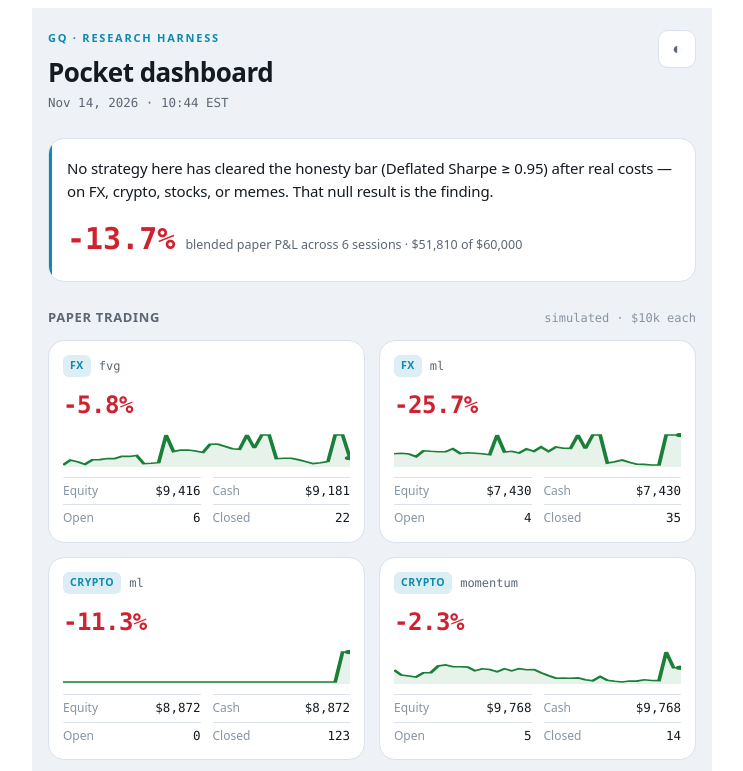
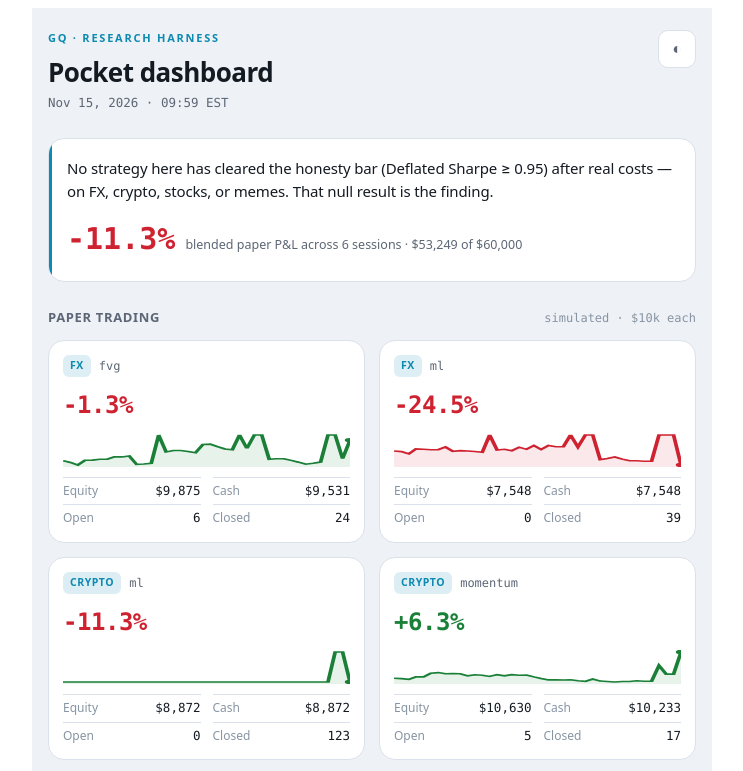
Before and after one commit to eugenewilliams2/gq-research-dashboard, a plain HTML site: page index.html in a window 1280 px wide. Shown: the top 771 px of the page, without its empty margins (268-1011 px from the left). Drawn offline with Linux system fonts and the light colour scheme.

Commit message:
dashboard: 2026-11-15T14:59:15Z

```diff
--- a/index.html
+++ b/index.html
@@ -105,7 +105,7 @@
     <div>
       <div class="eyebrow">GQ · Research Harness</div>
       <h1>Pocket dashboard</h1>
-      <div class="stamp">Nov 14, 2026 · 10:44 EST</div>
+      <div class="stamp">Nov 15, 2026 · 09:59 EST</div>
     </div>
     <button class="theme-btn" onclick="var r=document.documentElement;r.dataset.theme=(r.dataset.theme==='light'?'dark':'light');" aria-label="Toggle light and dark theme">◐</button>
   </div>
@@ -114,8 +114,8 @@
     <article class="card verdict">
       <div class="big">No strategy here has cleared the honesty bar (Deflated Sharpe ≥ 0.95) after real costs — on FX, crypto, stocks, or memes. That null result is the finding.</div>
       <div class="roll">
-        <span class="n neg">-13.7%</span>
-        <span class="sub">blended paper P&amp;L across 6 sessions · $51,810 of $60,000</span>
+        <span class="n neg">-11.3%</span>
+        <span class="sub">blended paper P&amp;L across 6 sessions · $53,249 of $60,000</span>
       </div>
     </article>
   </section>
@@ -129,13 +129,13 @@
           <span class="badge">FX</span>
           <span class="strat">fvg</span>
         </div>
-        <div class="pnl">-5.8%</div>
-        <div class="spark-wrap"><svg class="spark up" viewBox="0 0 120 34" preserveAspectRatio="none" aria-hidden="true"><polygon points="0,34 0.0,32.0 3.1,27.1 6.2,28.9 9.2,31.3 12.3,26.8 15.4,26.6 18.5,25.6 21.5,25.6 24.6,23.4 27.7,23.4 30.8,22.4 33.8,30.7 36.9,30.3 40.0,29.7 43.1,2.0 46.2,18.5 49.2,17.1 52.3,17.1 55.4,18.1 58.5,19.5 61.5,11.3 64.6,11.0 67.7,13.4 70.8,15.7 73.8,16.4 76.9,2.0 80.0,15.1 83.1,2.0 86.2,2.0 89.2,25.7 92.3,25.2 95.4,25.2 98.5,26.8 101.5,28.6 104.6,30.6 107.7,29.7 110.8,28.5 113.8,2.0 116.9,2.0 120.0,25.1 120,34" class="spark-fill"/><polyline points="0.0,32.0 3.1,27.1 6.2,28.9 9.2,31.3 12.3,26.8 15.4,26.6 18.5,25.6 21.5,25.6 24.6,23.4 27.7,23.4 30.8,22.4 33.8,30.7 36.9,30.3 40.0,29.7 43.1,2.0 46.2,18.5 49.2,17.1 52.3,17.1 55.4,18.1 58.5,19.5 61.5,11.3 64.6,11.0 67.7,13.4 70.8,15.7 73.8,16.4 76.9,2.0 80.0,15.1 83.1,2.0 86.2,2.0 89.2,25.7 92.3,25.2 95.4,25.2 98.5,26.8 101.5,28.6 104.6,30.6 107.7,29.7 110.8,28.5 113.8,2.0 116.9,2.0 120.0,25.1" class="spark-line" fill="none"/><circle cx="120.0" cy="25.1" r="2.2" class="spark-dot"/></svg></div>
+        <div class="pnl">-1.3%</div>
+        <div class="spark-wrap"><svg class="spark up" viewBox="0 0 120 34" preserveAspectRatio="none" aria-hidden="true"><polygon points="0,34 0.0,27.6 3.1,29.5 6.2,32.0 9.2,27.3 12.3,27.1 15.4,26.2 18.5,26.2 21.5,23.9 24.6,23.9 27.7,22.9 30.8,31.4 33.8,31.0 36.9,30.3 40.0,2.0 43.1,18.9 46.2,17.5 49.2,17.5 52.3,18.5 55.4,19.8 58.5,11.5 61.5,11.2 64.6,13.7 67.7,16.0 70.8,16.7 73.8,2.0 76.9,15.4 80.0,2.0 83.1,2.0 86.2,26.2 89.2,25.7 92.3,25.7 95.4,27.4 98.5,29.2 101.5,31.2 104.6,30.3 107.7,29.1 110.8,2.0 113.8,2.0 116.9,25.6 120.0,7.1 120,34" class="spark-fill"/><polyline points="0.0,27.6 3.1,29.5 6.2,32.0 9.2,27.3 12.3,27.1 15.4,26.2 18.5,26.2 21.5,23.9 24.6,23.9 27.7,22.9 30.8,31.4 33.8,31.0 36.9,30.3 40.0,2.0 43.1,18.9 46.2,17.5 49.2,17.5 52.3,18.5 55.4,19.8 58.5,11.5 61.5,11.2 64.6,13.7 67.7,16.0 70.8,16.7 73.8,2.0 76.9,15.4 80.0,2.0 83.1,2.0 86.2,26.2 89.2,25.7 92.3,25.7 95.4,27.4 98.5,29.2 101.5,31.2 104.6,30.3 107.7,29.1 110.8,2.0 113.8,2.0 116.9,25.6 120.0,7.1" class="spark-line" fill="none"/><circle cx="120.0" cy="7.1" r="2.2" class="spark-dot"/></svg></div>
         <dl class="rows">
-          <div><dt>Equity</dt><dd>$9,416</dd></div>
-          <div><dt>Cash</dt><dd>$9,181</dd></div>
+          <div><dt>Equity</dt><dd>$9,875</dd></div>
+          <div><dt>Cash</dt><dd>$9,531</dd></div>
           <div><dt>Open</dt><dd>6</dd></div>
-          <div><dt>Closed</dt><dd>22</dd></div>
+          <div><dt>Closed</dt><dd>24</dd></div>
         </dl>
       </article>
 
@@ -144,13 +144,13 @@
           <span class="badge">FX</span>
           <span class="strat">ml</span>
         </div>
-        <div class="pnl">-25.7%</div>
-        <div class="spark-wrap"><svg class="spark up" viewBox="0 0 120 34" preserveAspectRatio="none" aria-hidden="true"><polygon points="0,34 0.0,20.7 3.1,20.2 6.2,20.9 9.2,23.6 12.3,17.8 15.4,18.3 18.5,18.7 21.5,18.7 24.6,15.7 27.7,20.5 30.8,19.7 33.8,20.2 36.9,20.8 40.0,21.7 43.1,2.0 46.2,19.0 49.2,18.3 52.3,19.9 55.4,15.9 58.5,18.3 61.5,14.0 64.6,18.4 67.7,14.0 70.8,15.3 73.8,15.4 76.9,2.0 80.0,15.6 83.1,2.0 86.2,2.0 89.2,30.0 92.3,28.7 95.4,27.0 98.5,29.4 101.5,31.3 104.6,31.4 107.7,32.0 110.8,31.9 113.8,2.0 116.9,2.0 120.0,2.0 120,34" class="spark-fill"/><polyline points="0.0,20.7 3.1,20.2 6.2,20.9 9.2,23.6 12.3,17.8 15.4,18.3 18.5,18.7 21.5,18.7 24.6,15.7 27.7,20.5 30.8,19.7 33.8,20.2 36.9,20.8 40.0,21.7 43.1,2.0 46.2,19.0 49.2,18.3 52.3,19.9 55.4,15.9 58.5,18.3 61.5,14.0 64.6,18.4 67.7,14.0 70.8,15.3 73.8,15.4 76.9,2.0 80.0,15.6 83.1,2.0 86.2,2.0 89.2,30.0 92.3,28.7 95.4,27.0 98.5,29.4 101.5,31.3 104.6,31.4 107.7,32.0 110.8,31.9 113.8,2.0 116.9,2.0 120.0,2.0" class="spark-line" fill="none"/><circle cx="120.0" cy="2.0" r="2.2" class="spark-dot"/></svg></div>
+        <div class="pnl">-24.5%</div>
+        <div class="spark-wrap"><svg class="spark down" viewBox="0 0 120 34" preserveAspectRatio="none" aria-hidden="true"><polygon points="0,34 0.0,18.0 3.1,18.6 6.2,20.9 9.2,15.9 12.3,16.3 15.4,16.7 18.5,16.7 21.5,14.0 24.6,18.3 27.7,17.6 30.8,18.0 33.8,18.5 36.9,19.3 40.0,2.0 43.1,17.0 46.2,16.3 49.2,17.7 52.3,14.2 55.4,16.3 58.5,12.5 61.5,16.4 64.6,12.5 67.7,13.7 70.8,13.7 73.8,2.0 76.9,14.0 80.0,2.0 83.1,2.0 86.2,26.6 89.2,25.4 92.3,24.0 95.4,26.1 98.5,27.8 101.5,27.8 104.6,28.3 107.7,28.2 110.8,2.0 113.8,2.0 116.9,2.0 120.0,32.0 120,34" class="spark-fill"/><polyline points="0.0,18.0 3.1,18.6 6.2,20.9 9.2,15.9 12.3,16.3 15.4,16.7 18.5,16.7 21.5,14.0 24.6,18.3 27.7,17.6 30.8,18.0 33.8,18.5 36.9,19.3 40.0,2.0 43.1,17.0 46.2,16.3 49.2,17.7 52.3,14.2 55.4,16.3 58.5,12.5 61.5,16.4 64.6,12.5 67.7,13.7 70.8,13.7 73.8,2.0 76.9,14.0 80.0,2.0 83.1,2.0 86.2,26.6 89.2,25.4 92.3,24.0 95.4,26.1 98.5,27.8 101.5,27.8 104.6,28.3 107.7,28.2 110.8,2.0 113.8,2.0 116.9,2.0 120.0,32.0" class="spark-line" fill="none"/><circle cx="120.0" cy="32.0" r="2.2" class="spark-dot"/></svg></div>
         <dl class="rows">
-          <div><dt>Equity</dt><dd>$7,430</dd></div>
-          <div><dt>Cash</dt><dd>$7,430</dd></div>
-          <div><dt>Open</dt><dd>4</dd></div>
-          <div><dt>Closed</dt><dd>35</dd></div>
+          <div><dt>Equity</dt><dd>$7,548</dd></div>
+          <div><dt>Cash</dt><dd>$7,548</dd></div>
+          <div><dt>Open</dt><dd>0</dd></div>
+          <div><dt>Closed</dt><dd>39</dd></div>
         </dl>
       </article>
 
@@ -160,7 +160,7 @@
           <span class="strat">ml</span>
         </div>
         <div class="pnl">-11.3%</div>
-        <div class="spark-wrap"><svg class="spark up" viewBox="0 0 120 34" preserveAspectRatio="none" aria-hidden="true"><polygon points="0,34 0.0,32.0 3.1,32.0 6.2,32.0 9.2,32.0 12.3,32.0 15.4,32.0 18.5,32.0 21.5,32.0 24.6,32.0 27.7,32.0 30.8,32.0 33.8,32.0 36.9,32.0 40.0,32.0 43.1,32.0 46.2,32.0 49.2,32.0 52.3,32.0 55.4,32.0 58.5,32.0 61.5,32.0 64.6,32.0 67.7,32.0 70.8,32.0 73.8,32.0 76.9,32.0 80.0,32.0 83.1,32.0 86.2,32.0 89.2,32.0 92.3,32.0 95.4,32.0 98.5,32.0 101.5,32.0 104.6,32.0 107.7,32.0 110.8,32.0 113.8,32.0 116.9,2.0 120.0,2.0 120,34" class="spark-fill"/><polyline points="0.0,32.0 3.1,32.0 6.2,32.0 9.2,32.0 12.3,32.0 15.4,32.0 18.5,32.0 21.5,32.0 24.6,32.0 27.7,32.0 30.8,32.0 33.8,32.0 36.9,32.0 40.0,32.0 43.1,32.0 46.2,32.0 49.2,32.0 52.3,32.0 55.4,32.0 58.5,32.0 61.5,32.0 64.6,32.0 67.7,32.0 70.8,32.0 73.8,32.0 76.9,32.0 80.0,32.0 83.1,32.0 86.2,32.0 89.2,32.0 92.3,32.0 95.4,32.0 98.5,32.0 101.5,32.0 104.6,32.0 107.7,32.0 110.8,32.0 113.8,32.0 116.9,2.0 120.0,2.0" class="spark-line" fill="none"/><circle cx="120.0" cy="2.0" r="2.2" class="spark-dot"/></svg></div>
+        <div class="spark-wrap"><svg class="spark up" viewBox="0 0 120 34" preserveAspectRatio="none" aria-hidden="true"><polygon points="0,34 0.0,32.0 3.1,32.0 6.2,32.0 9.2,32.0 12.3,32.0 15.4,32.0 18.5,32.0 21.5,32.0 24.6,32.0 27.7,32.0 30.8,32.0 33.8,32.0 36.9,32.0 40.0,32.0 43.1,32.0 46.2,32.0 49.2,32.0 52.3,32.0 55.4,32.0 58.5,32.0 61.5,32.0 64.6,32.0 67.7,32.0 70.8,32.0 73.8,32.0 76.9,32.0 80.0,32.0 83.1,32.0 86.2,32.0 89.2,32.0 92.3,32.0 95.4,32.0 98.5,32.0 101.5,32.0 104.6,32.0 107.7,32.0 110.8,32.0 113.8,2.0 116.9,2.0 120.0,32.0 120,34" class="spark-fill"/><polyline points="0.0,32.0 3.1,32.0 6.2,32.0 9.2,32.0 12.3,32.0 15.4,32.0 18.5,32.0 21.5,32.0 24.6,32.0 27.7,32.0 30.8,32.0 33.8,32.0 36.9,32.0 40.0,32.0 43.1,32.0 46.2,32.0 49.2,32.0 52.3,32.0 55.4,32.0 58.5,32.0 61.5,32.0 64.6,32.0 67.7,32.0 70.8,32.0 73.8,32.0 76.9,32.0 80.0,32.0 83.1,32.0 86.2,32.0 89.2,32.0 92.3,32.0 95.4,32.0 98.5,32.0 101.5,32.0 104.6,32.0 107.7,32.0 110.8,32.0 113.8,2.0 116.9,2.0 120.0,32.0" class="spark-line" fill="none"/><circle cx="120.0" cy="32.0" r="2.2" class="spark-dot"/></svg></div>
         <dl class="rows">
           <div><dt>Equity</dt><dd>$8,872</dd></div>
           <div><dt>Cash</dt><dd>$8,872</dd></div>
@@ -169,18 +169,18 @@
         </dl>
       </article>
 
-      <article class="card sess neg">
+      <article class="card sess pos">
         <div class="sess-top">
           <span class="badge">Crypto</span>
           <span class="strat">momentum</span>
         </div>
-        <div class="pnl">-2.3%</div>
-        <div class="spark-wrap"><svg class="spark up" viewBox="0 0 120 34" preserveAspectRatio="none" aria-hidden="true"><polygon points="0,34 0.0,19.9 3.1,25.1 6.2,25.9 9.2,27.0 12.3,22.8 15.4,22.7 18.5,15.9 21.5,14.9 24.6,16.8 27.7,16.8 30.8,17.1 33.8,20.8 36.9,18.8 40.0,19.6 43.1,21.7 46.2,18.7 49.2,20.8 52.3,18.7 55.4,19.8 58.5,19.5 61.5,22.8 64.6,25.6 67.7,28.2 70.8,28.0 73.8,28.3 76.9,27.9 80.0,29.7 83.1,30.8 86.2,26.5 89.2,30.3 92.3,31.2 95.4,32.0 98.5,31.1 101.5,31.1 104.6,29.8 107.7,30.5 110.8,30.6 113.8,2.0 116.9,17.7 120.0,17.7 120,34" class="spark-fill"/><polyline points="0.0,19.9 3.1,25.1 6.2,25.9 9.2,27.0 12.3,22.8 15.4,22.7 18.5,15.9 21.5,14.9 24.6,16.8 27.7,16.8 30.8,17.1 33.8,20.8 36.9,18.8 40.0,19.6 43.1,21.7 46.2,18.7 49.2,20.8 52.3,18.7 55.4,19.8 58.5,19.5 61.5,22.8 64.6,25.6 67.7,28.2 70.8,28.0 73.8,28.3 76.9,27.9 80.0,29.7 83.1,30.8 86.2,26.5 89.2,30.3 92.3,31.2 95.4,32.0 98.5,31.1 101.5,31.1 104.6,29.8 107.7,30.5 110.8,30.6 113.8,2.0 116.9,17.7 120.0,17.7" class="spark-line" fill="none"/><circle cx="120.0" cy="17.7" r="2.2" class="spark-dot"/></svg></div>
+        <div class="pnl">+6.3%</div>
+        <div class="spark-wrap"><svg class="spark up" viewBox="0 0 120 34" preserveAspectRatio="none" aria-hidden="true"><polygon points="0,34 0.0,28.2 3.1,28.6 6.2,29.3 9.2,26.9 12.3,26.9 15.4,23.2 18.5,22.6 21.5,23.7 24.6,23.6 27.7,23.8 30.8,25.8 33.8,24.7 36.9,25.2 40.0,26.4 43.1,24.7 46.2,25.8 49.2,24.7 52.3,25.3 55.4,25.1 58.5,26.9 61.5,28.5 64.6,29.9 67.7,29.8 70.8,30.0 73.8,29.8 76.9,30.8 80.0,31.4 83.1,29.0 86.2,31.1 89.2,31.5 92.3,32.0 95.4,31.5 98.5,31.5 101.5,30.8 104.6,31.2 107.7,31.2 110.8,15.5 113.8,24.1 116.9,24.1 120.0,2.0 120,34" class="spark-fill"/><polyline points="0.0,28.2 3.1,28.6 6.2,29.3 9.2,26.9 12.3,26.9 15.4,23.2 18.5,22.6 21.5,23.7 24.6,23.6 27.7,23.8 30.8,25.8 33.8,24.7 36.9,25.2 40.0,26.4 43.1,24.7 46.2,25.8 49.2,24.7 52.3,25.3 55.4,25.1 58.5,26.9 61.5,28.5 64.6,29.9 67.7,29.8 70.8,30.0 73.8,29.8 76.9,30.8 80.0,31.4 83.1,29.0 86.2,31.1 89.2,31.5 92.3,32.0 95.4,31.5 98.5,31.5 101.5,30.8 104.6,31.2 107.7,31.2 110.8,15.5 113.8,24.1 116.9,24.1 120.0,2.0" class="spark-line" fill="none"/><circle cx="120.0" cy="2.0" r="2.2" class="spark-dot"/></svg></div>
         <dl class="rows">
-          <div><dt>Equity</dt><dd>$9,768</dd></div>
-          <div><dt>Cash</dt><dd>$9,768</dd></div>
+          <div><dt>Equity</dt><dd>$10,630</dd></div>
+          <div><dt>Cash</dt><dd>$10,233</dd></div>
           <div><dt>Open</dt><dd>5</dd></div>
-          <div><dt>Closed</dt><dd>14</dd></div>
+          <div><dt>Closed</dt><dd>17</dd></div>
         </dl>
       </article>
 
@@ -219,7 +219,7 @@
   <section>
     <div class="sec-h"><h2>Meme launch base rates</h2><span class="meta">on-chain · measured</span></div>
     <div class="tiles">
-      <div class="tile "><div class="tile-v">1470</div><div class="tile-l">launches tracked</div></div><div class="tile warn"><div class="tile-v">28%</div><div class="tile-l">dead / rugged</div></div><div class="tile "><div class="tile-v">3%</div><div class="tile-l">ever 2×</div></div><div class="tile pos"><div class="tile-v">1.00×</div><div class="tile-l">median outcome</div></div>
+      <div class="tile "><div class="tile-v">1501</div><div class="tile-l">launches tracked</div></div><div class="tile warn"><div class="tile-v">28%</div><div class="tile-l">dead / rugged</div></div><div class="tile "><div class="tile-v">3%</div><div class="tile-l">ever 2×</div></div><div class="tile pos"><div class="tile-v">1.00×</div><div class="tile-l">median outcome</div></div>
     </div>
     <div class="note">Fresh Solana launches, tracked live. <b>Most die within hours and the
       median outcome is a loss</b> — the base rate the graduated-coin charts can't show you.</div>
```
